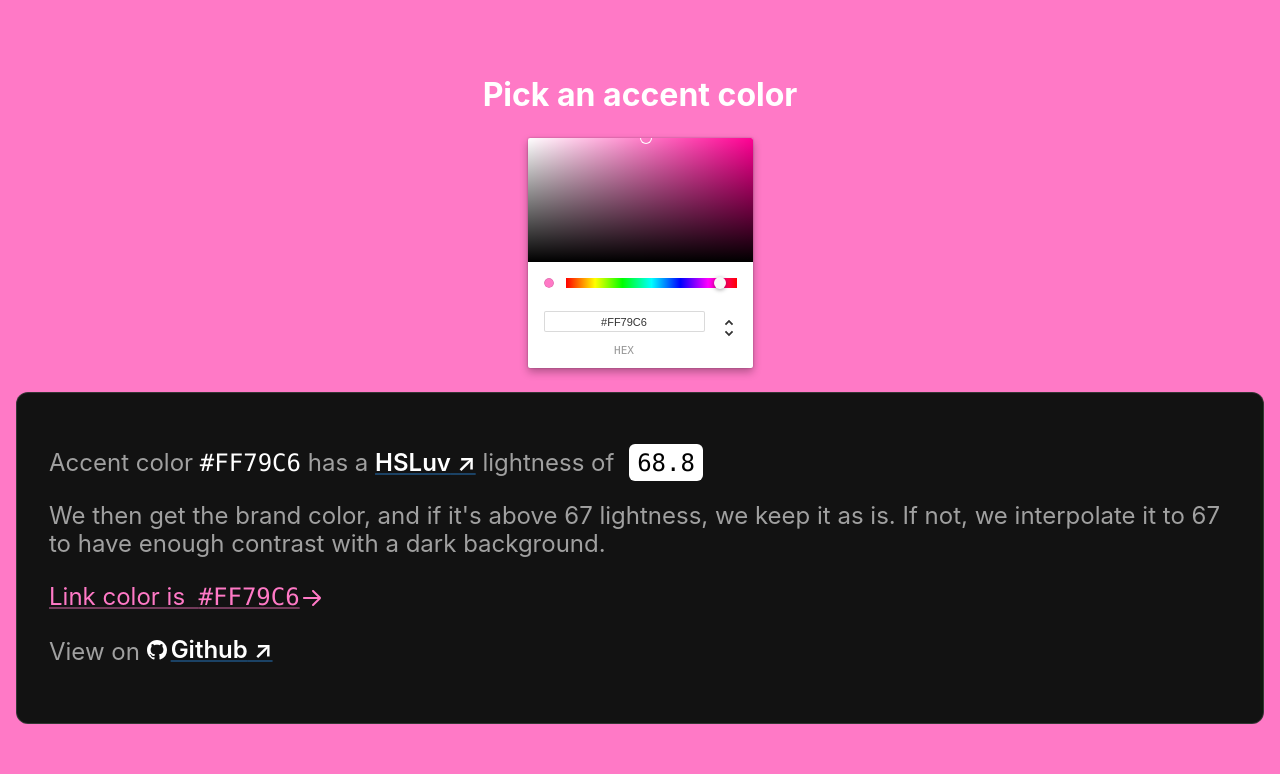
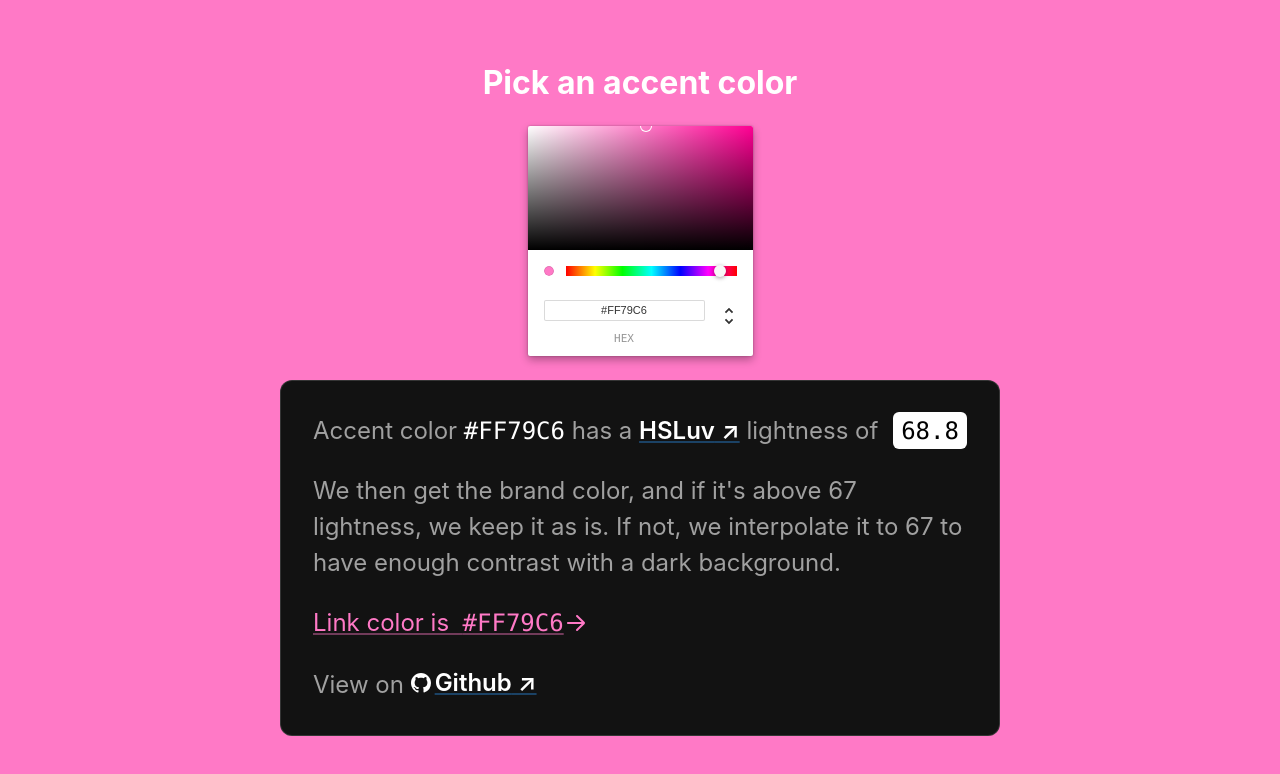
Before and after one commit to digitallymarked/hsluv-calculator, a Next.js app: page / in a window 1280 px wide. Shown: the top 774 px of the page. Built offline with nearby package versions, Linux system fonts and the light colour scheme.

Commit message:
Fixed global stylings

```diff
--- a/styles/globals.css
+++ b/styles/globals.css
@@ -35,10 +35,22 @@ h1 {
   margin: 0;
 }
 
+p {
+  margin: 0;
+  padding: 0;
+  margin-bottom: 24px;
+  line-height: 150%;
+}
+
+p:last-of-type {
+  margin-bottom: 0;
+}
+
 .results {
   background-color: #121212;
   color: hsla(0, 0%, 100%, 0.6);
   padding: 32px;
   border-radius: 12px;
   border: 1px solid hsla(0, 0%, 100%, 0.15);
+  max-width: 720px;
 }
```
